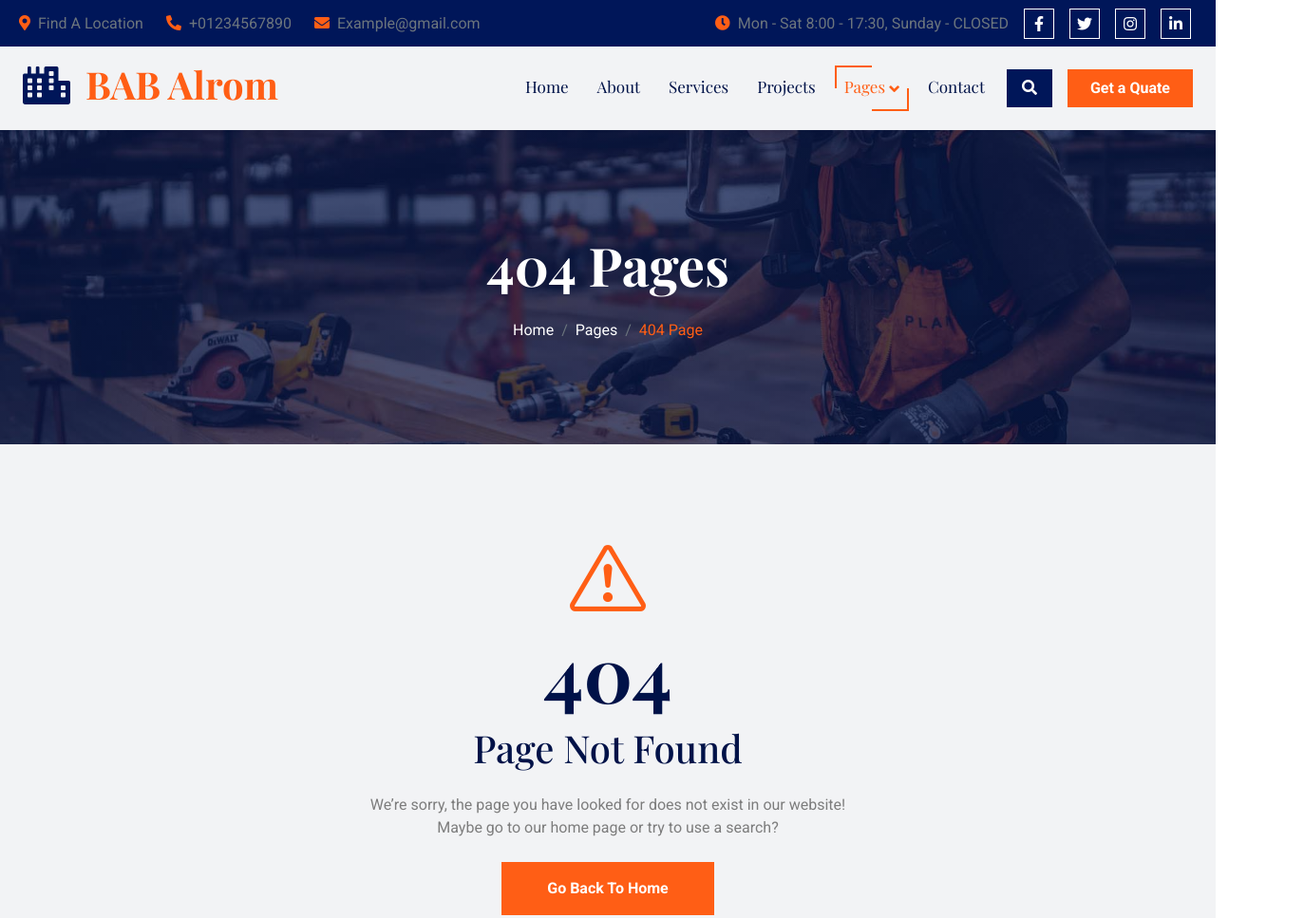
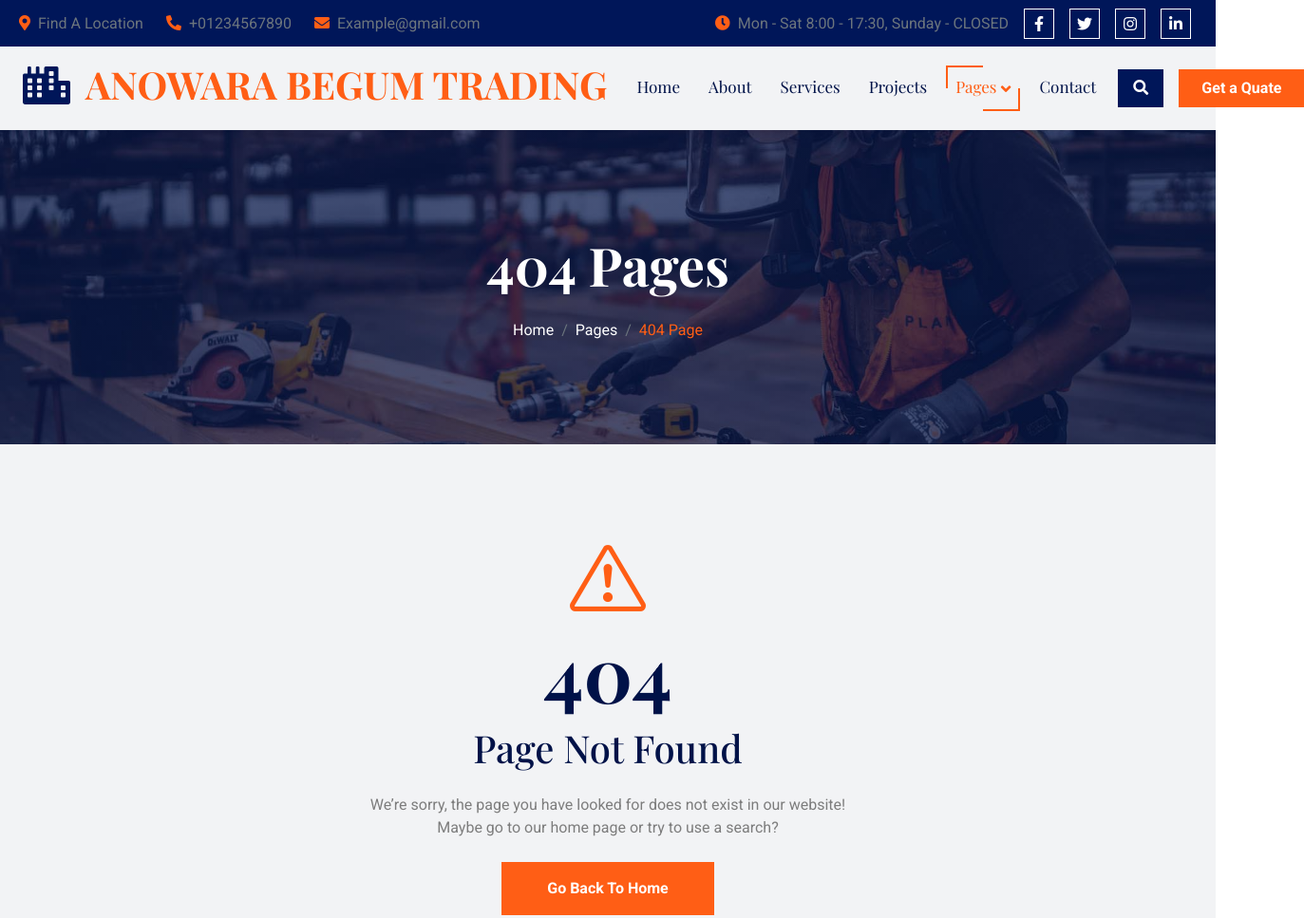
Before and after one commit to fazleyrabby/ba-flooring, a plain HTML site: page 404.html in a window 1280 px wide. Shown: the top 967 px of the page at 95% size, 1373 px wide, since content can reach past the window. Drawn offline with nearby package versions, Linux system fonts and the light colour scheme; some packages are replaced by stand-ins of ours; a script that the page names is missing; a web font is replaced by a local one.

Commit message:
name update

```diff
--- a/404.html
+++ b/404.html
@@ -3,7 +3,7 @@
 
     <head>
         <meta charset="utf-8">
-        <title>BAB Alrom</title>
+        <title>ANOWARA BEGUM TRADING</title>
         <meta content="width=device-width, initial-scale=1.0" name="viewport">
         <meta content="" name="keywords">
         <meta content="" name="description">
@@ -70,7 +70,7 @@
         <div class="container-fluid sticky-top px-0">
             <nav class="navbar navbar-expand-lg navbar-dark bg-light py-3 px-4">
                 <a href="index.html" class="navbar-brand p-0">
-                    <h1 class="text-secondary display-6"><i class="fas fa-city text-primary me-3"></i>BAB Alrom</h1>
+                    <h1 class="text-secondary display-6"><i class="fas fa-city text-primary me-3"></i>ANOWARA BEGUM TRADING</h1>
                     <!-- <img src="img/logo.png" alt="Logo"> -->
                 </a>
                 <button class="navbar-toggler" type="button" data-bs-toggle="collapse" data-bs-target="#navbarCollapse">
```
Also changed, not shown: about.html (+2 -2 lines), blog.html (+2 -2 lines), contact.html (+2 -2 lines), feature.html (+2 -2 lines), index.html (+2 -2 lines), project.html (+2 -2 lines), service.html (+2 -2 lines), team.html (+2 -2 lines), testimonial.html (+2 -2 lines).
